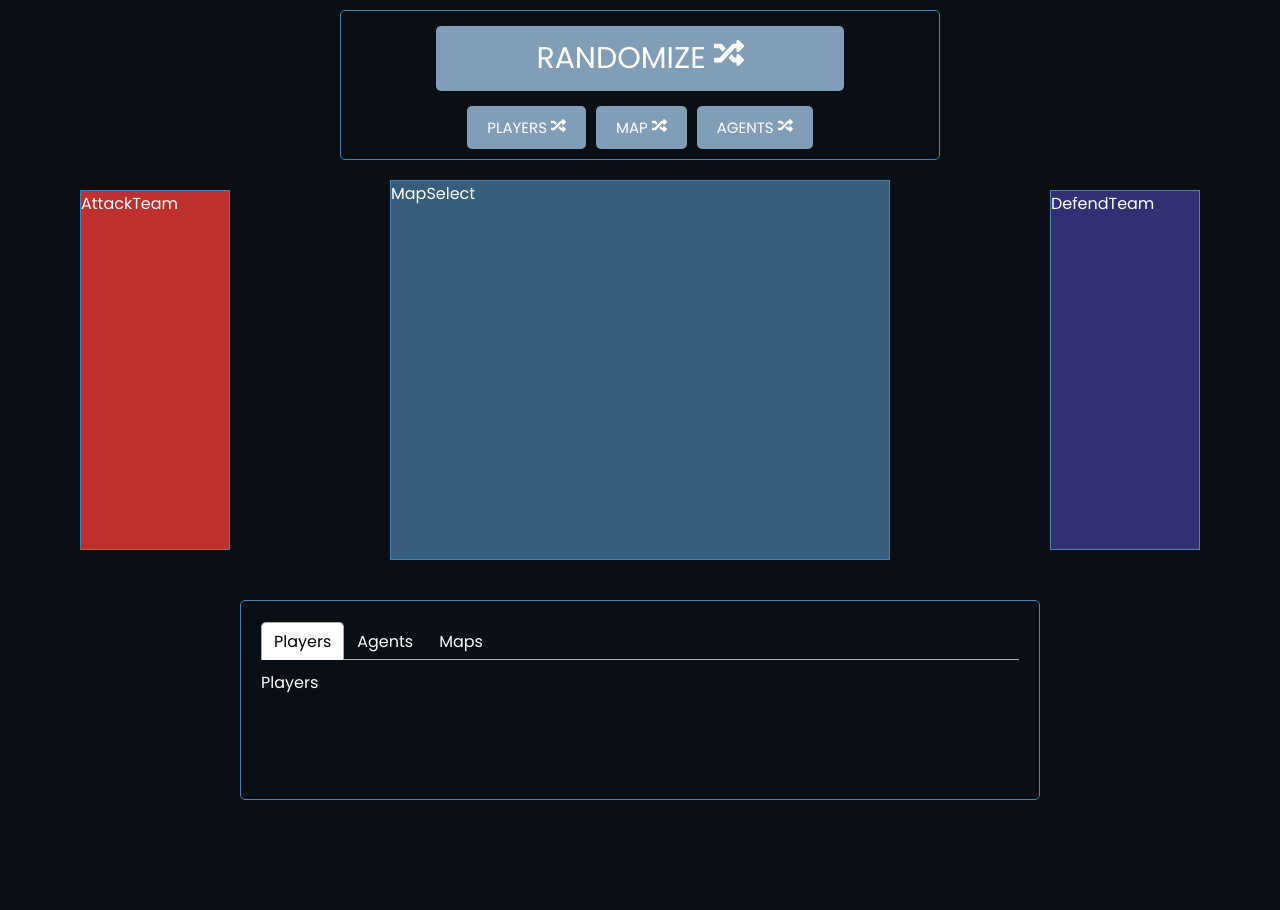
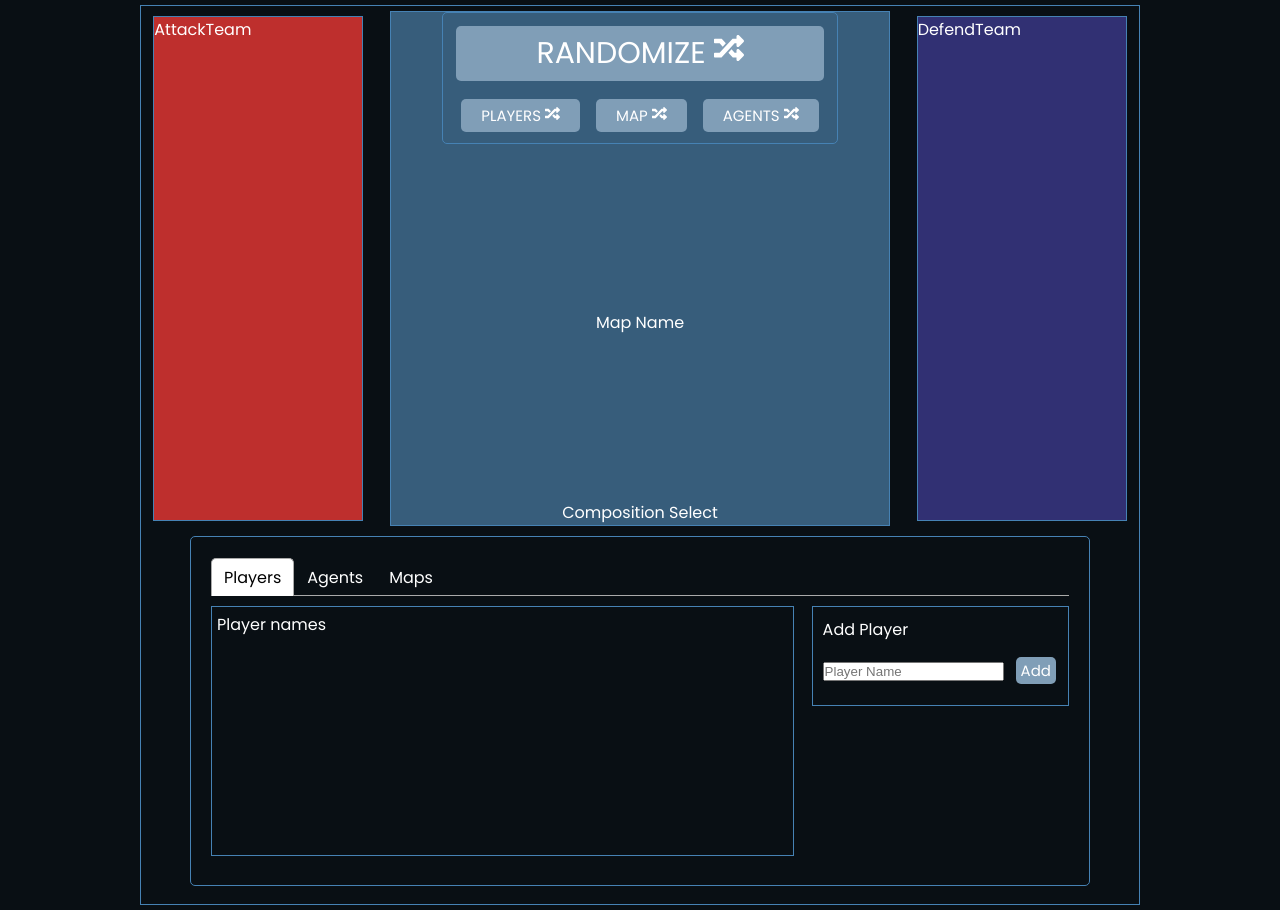
Before and after one commit to chanseokl/valorant-customs-randomizer, a React (Create React App) app: page / in a window 1280 px wide. Before the commit the page ends 830 px from the top, so only its background shows below. Built offline with nearby package versions, Linux system fonts and the light colour scheme.

Commit message:
Set sizes, template for player selection

```diff
--- a/src/App.js
+++ b/src/App.js
@@ -5,8 +5,7 @@ import SubSelection from './components/SubSelection';
 
 function App() {
   return (
-    <div>
-      <RandomizeButtons />
+    <div className='everything'>
       <MainSelection />
       <SubSelection />
     </div>
--- /dev/null
+++ b/src/components/AgentsSelection.js
@@ -0,0 +1,9 @@
+import React from 'react'
+
+const AgentsSelection = () => {
+  return (
+    <div>AgentsSelection</div>
+  )
+}
+
+export default AgentsSelection
--- a/src/components/MapSelect.js
+++ b/src/components/MapSelect.js
@@ -1,8 +1,13 @@
 import React from 'react'
+import RandomizeButtons from './RandomizeButtons'
 
 const MapSelect = () => {
   return (
-    <div className='main__map'>MapSelect</div>
+    <div className='main__map'>
+      <RandomizeButtons />
+      <div>Map Name</div>
+      <div>Composition Select</div>
+    </div>
   )
 }
 
--- /dev/null
+++ b/src/components/MapsSelection.js
@@ -0,0 +1,9 @@
+import React from 'react'
+
+const MapsSelection = () => {
+  return (
+    <div>MapsSelection</div>
+  )
+}
+
+export default MapsSelection
--- /dev/null
+++ b/src/components/PlayersSelection.js
@@ -0,0 +1,18 @@
+import React from 'react'
+
+const PlayersSelection = () => {
+  return (
+    <div className='player-selection'>
+      <div className='player-names'>Player names</div>
+      <div className='player-input'>
+        <label className='player-input-label'>Add Player</label>
+        <form /*onSubmit={onSubmit} */>
+          <input type='text' placeholder='Player Name' className='player-input-text'/>
+          <input type='submit' value='Add' className='player-input-btn'/>
+        </form>
+      </div>
+    </div>
+  )
+}
+
+export default PlayersSelection
--- a/src/components/SubSelection.js
+++ b/src/components/SubSelection.js
@@ -1,10 +1,13 @@
 import React from 'react'
 import { Tab, Tabs, TabList, TabPanel } from 'react-tabs';
 import 'react-tabs/style/react-tabs.css';
+import PlayersSelection from './PlayersSelection';
+import AgentsSelection from './AgentsSelection';
+import MapsSelection from './MapsSelection';
 
 const SubSelection = () => {
   return (
-    <div className="container">
+    <div className="sub-selection">
       <Tabs>
         <TabList>
           <Tab>Players</Tab>
@@ -13,13 +16,13 @@ const SubSelection = () => {
         </TabList>
 
         <TabPanel>
-          Players
+          <PlayersSelection />
         </TabPanel>
         <TabPanel>
-          Agents
+          <AgentsSelection />
         </TabPanel>
         <TabPanel>
-          Maps
+          <MapsSelection />
         </TabPanel>
       </Tabs>
     </div>
--- a/src/dndkit_test/DragNDropTest.js
+++ b/src/dndkit_test/DragNDropTest.js
@@ -2,7 +2,6 @@ import React from 'react';
 import {useState} from 'react'
 import {DndContext} from '@dnd-kit/core';
 
-import DragTest from './DragTest';
 import DropTest from './DropTest';
 import DragBufferTest from './DragBufferTest';
 
--- a/src/index.css
+++ b/src/index.css
@@ -21,36 +21,31 @@ body {
   color: #fff;
 }
 
-.container {
-  max-width: 800px;
-  margin: 30px auto;
-  overflow: auto;
-  min-height: 200px;
+.everything {
+  display: flex;
+  flex-direction: column;
+  align-items: center;
+  align-content: space-between;
+  width: 1000px;
+  height: 900px;
+  margin: 5px auto;
   border: 1px solid steelblue;
-  padding: 20px;
-  border-radius: 5px;
-}
-
-.header {
-  display: flex;
-  justify-content: space-between;
-  align-items: center;
-  margin-bottom: 20px;
 }
 
 .main {
   display: flex;
   flex-direction: row;
   justify-content: center;
-  min-height: 400px;
+  height: 525px;
+  width: 1000px;
 }
 
 .main__team {
   display: flex;
   flex-direction: column;
-  min-width: 150px;
+  width: 210px;
   border: 1px solid steelblue;
-  margin: 20px auto;
+  margin: 10px auto;
 }
 
 /* #ef5250 for attack players */
@@ -66,22 +61,18 @@ body {
 .main__map {
   display: flex;
   flex-direction: column;
-  min-width: 500px;
-  min-height: 300px;
+  align-items: center;
+  justify-content: space-between;
+  width: 500px;
   border: 1px solid steelblue;
-  margin: 10px auto;
+  margin: 5px auto;
   background-color: #375d7b;
 }
 
-.sub-selection {
-
-}
-
 .randomizers {
-  max-width: 600px;
-  margin: 10px auto;
+  max-width: 500px;
   border: 1px solid steelblue;
-  padding: 5px;
+  padding: 3px;
   border-radius: 5px;
   display: flex;
   flex-direction: column;
@@ -99,8 +90,8 @@ body {
   background: #809eb7;
   color: #fff;
   border: none;
-  padding: 10px 20px;
-  margin: 5px;
+  padding: 5px 20px;
+  margin: 8px;
   border-radius: 5px;
   cursor: pointer;
   text-decoration: none;
@@ -124,15 +115,88 @@ body {
 }
 
 .btn-randomize {
-  padding: 10px 100px;
+  padding: 5px 80px;
   font-size: 30px;
   margin: 10px;
 }
 
+.sub-selection {
+  width: 900px;
+  height: 350px;
+  margin: 5px auto;
+  overflow: auto;
+  border: 1px solid steelblue;
+  padding: 20px;
+  border-radius: 5px;
+}
+
+.player-selection {
+  display: flex;
+  flex-direction: row;
+  justify-content: space-between;
+  height: 100%;
+}
+
+.player-names {
+  width: 68%;
+  height: 250px;
+  padding: 5px;
+  border: 1px solid steelblue;
+}
+
+.player-input {
+  display: flex;
+  flex-direction: column;
+  height: 100px;
+  width: 30%;
+  border: 1px solid steelblue;
+}
+
+.player-input-label {
+  padding: 10px;
+}
+
+.player-input-text {
+  margin: 10px;
+}
+
+.player-input-btn {
+  display: inline-block;
+  background: #809eb7;
+  color: #fff;
+  border: none;
+  padding: 2px 5px;
+  margin: 2px;
+  border-radius: 5px;
+  cursor: pointer;
+  text-decoration: none;
+  font-size: 15px;
+  font-family: inherit;
+}
+
+.player-input-btn:hover {
+  transform: scale(0.98);
+  outline-style: solid;
+  outline-color: #b5d2e9;
+}
 
 
+.container {
+  min-width: 800px;
+  margin: 30px auto;
+  overflow: auto;
+  min-height: 200px;
+  border: 1px solid steelblue;
+  padding: 20px;
+  border-radius: 5px;
+}
 
-
+.header {
+  display: flex;
+  justify-content: space-between;
+  align-items: center;
+  margin-bottom: 20px;
+}
 
 .task {
   background: #f4f4f4;
```
Also changed, not shown: src/components/PlayerSlot.js (added, +9 -0 lines).
